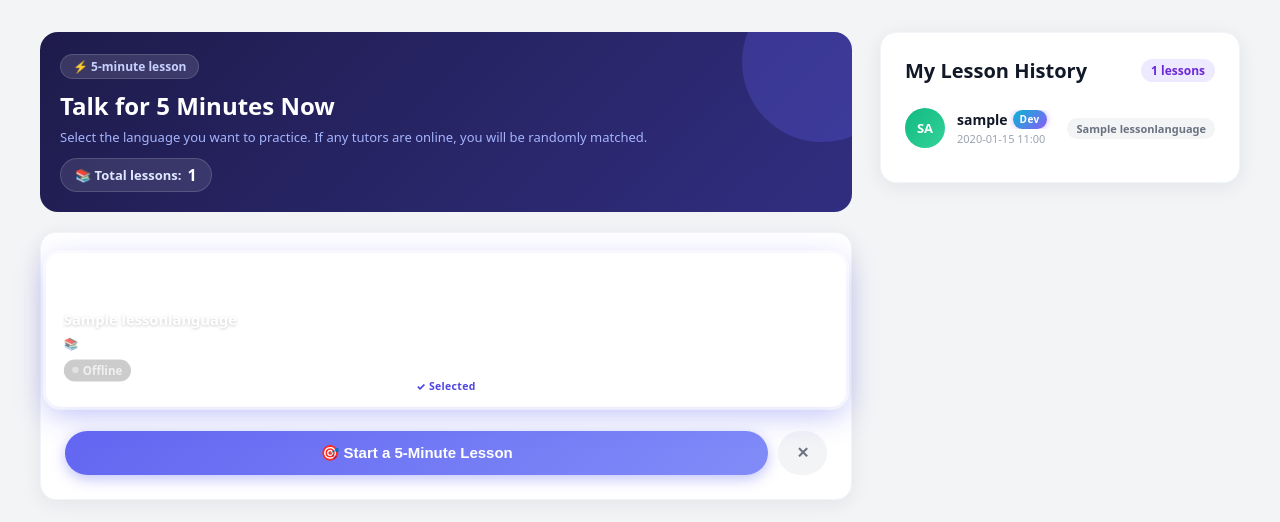
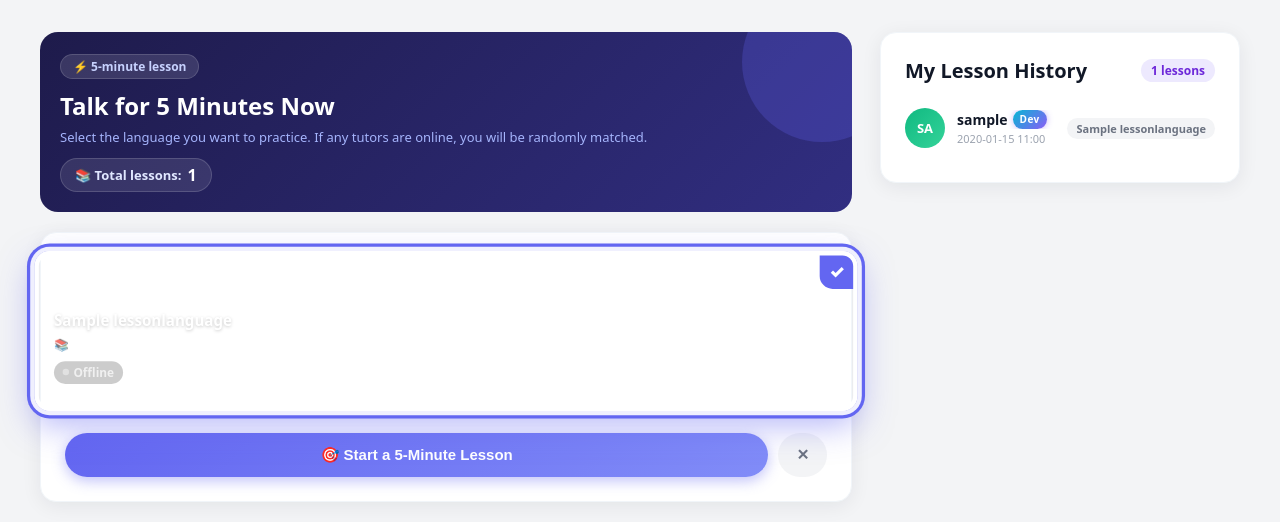
Before and after one commit to Zitatori/Django-5min-LanguageApp, a Django app: page /request/ in a window 1280 px wide. Shown: the part 54-576 px from the top of the page. Run offline with Django 4.2, Linux system fonts and the light colour scheme; a user stored in the database is signed in; tables that the repository leaves empty hold one stand-in row (values such as "Sample post"); some libraries are stand-ins or nearby versions.

Commit message:
Make language card selection much more visible: thick double ring + corner badge
Co-Authored-By: Claude Sonnet 4.5 <noreply@anthropic.com>

```diff
--- a/templates/core/create_request.html
+++ b/templates/core/create_request.html
@@ -69,24 +69,25 @@
   .cr-lang-card:active { transform: scale(0.97); }
   .cr-lang-card.selected {
     border-color: #fff;
-    border-width: 3px;
-    box-shadow: 0 0 0 3px rgba(255,255,255,0.6), 0 8px 28px rgba(99,102,241,0.4);
-    transform: scale(1.05);
+    border-width: 4px;
+    box-shadow: 0 0 0 4px rgba(255,255,255,0.9), 0 0 0 7px #6366f1, 0 12px 32px rgba(99,102,241,0.5);
+    transform: scale(1.08);
+    z-index: 2;
   }
-  /* 選択中ラベル */
-  .cr-lang-card.selected::before {
-    content: '✓ Selected';
+  /* 大きな✓バッジ */
+  .cr-lang-card.selected::after {
+    content: '✓';
     position: absolute;
-    bottom: 8px; left: 50%; transform: translateX(-50%);
-    background: rgba(255,255,255,0.95);
-    color: #4f46e5;
-    font-size: 10px;
-    font-weight: 800;
-    padding: 2px 9px;
-    border-radius: 99px;
-    z-index: 10;
-    white-space: nowrap;
-    letter-spacing: 0.03em;
+    top: -1px; right: -1px;
+    width: 32px; height: 32px;
+    background: #6366f1;
+    border-radius: 0 12px 0 12px;
+    color: #fff;
+    font-size: 16px;
+    font-weight: 900;
+    line-height: 32px;
+    text-align: center;
+    z-index: 20;
   }
 
   /* 背景写真 */
```
